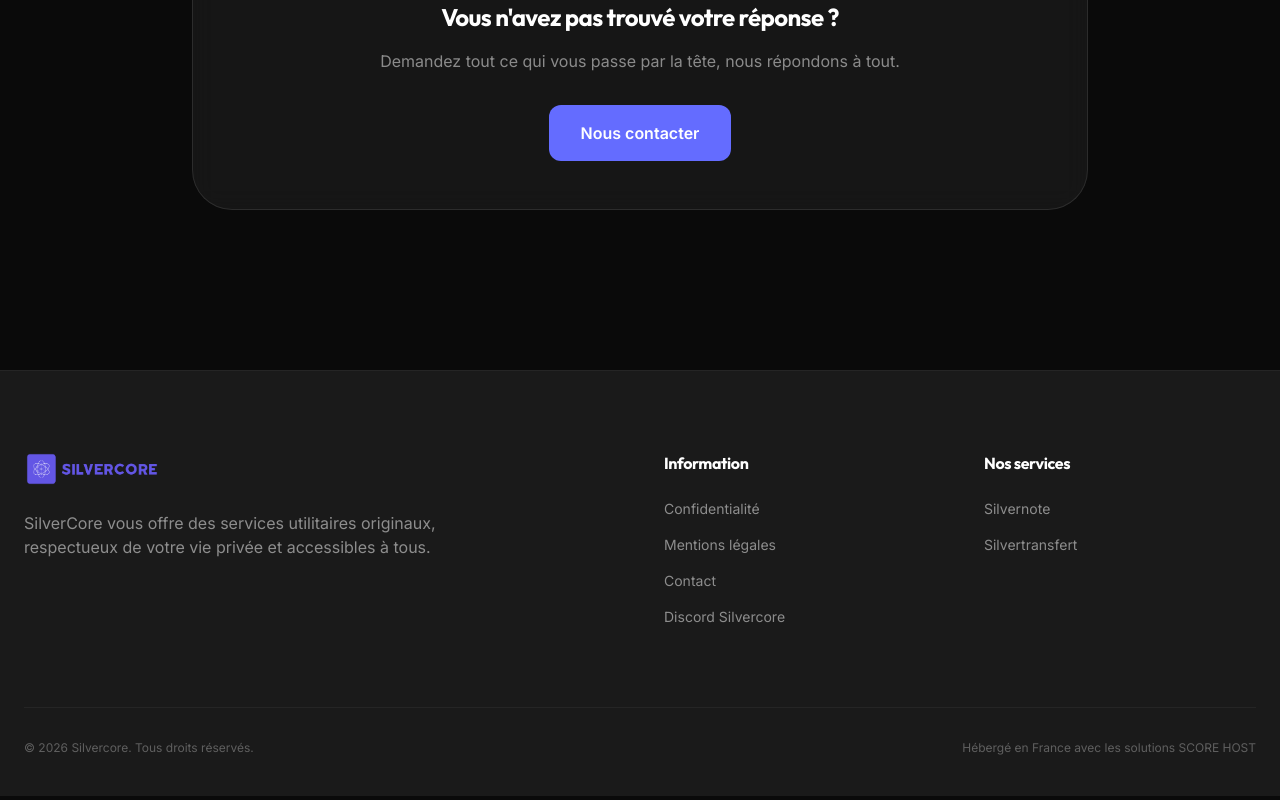
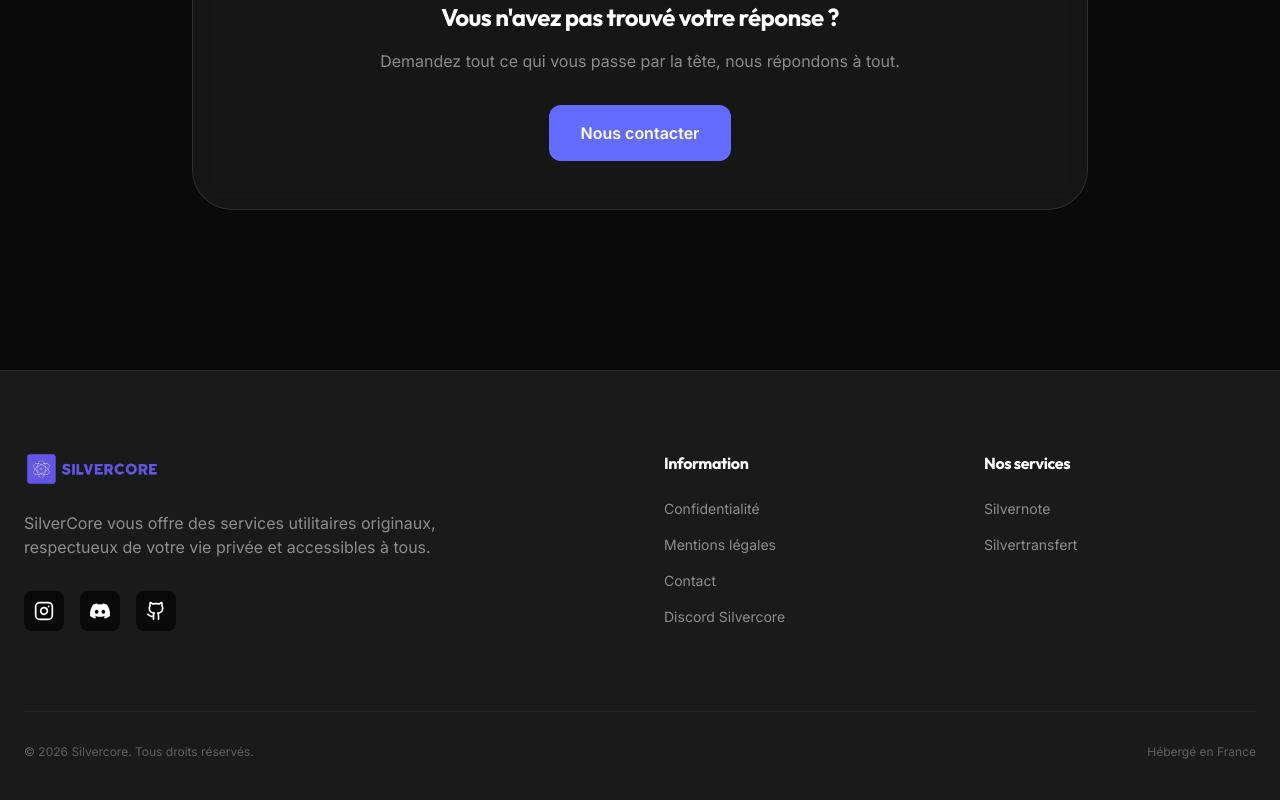
Before and after one commit to SilverCore-Git/web_site, a React (Vite) app: page /faq in a window 1280 px wide. Shown: the part 1533-2333 px from the top of the page. Built offline with nearby package versions, Linux system fonts and the light colour scheme.

Commit message:
add social iocon on footer

```diff
--- a/index.html
+++ b/index.html
@@ -3,6 +3,7 @@
   <head>
     <meta charset="UTF-8" />
     <meta name="viewport" content="width=device-width, initial-scale=1.0" />
+    <link rel="stylesheet" href="https://cdn.jsdelivr.net/npm/bootstrap-icons@1.13.1/font/bootstrap-icons.min.css">
     <title>Silvercore</title>
   </head>
   <body>
--- a/src/components/Layout.tsx
+++ b/src/components/Layout.tsx
@@ -1,7 +1,7 @@
 import { useState, useEffect } from 'react';
 import { Link, useLocation } from 'react-router-dom';
 import { motion, AnimatePresence } from 'motion/react';
-import { Menu, X, Shield } from 'lucide-react';
+import { Menu, X, Github, Instagram } from 'lucide-react';
 import { NAV_LINKS, SITE_NAME } from '@/src/constants';
 import { cn } from '@/src/lib/utils';
 
@@ -98,7 +98,40 @@ export function Footer() {
             respectueux de votre vie privée et accessibles à tous.
           </p>
           <div className="flex gap-4">
-             {/* Social icons could go here */}
+
+            <a
+              className='
+                bg-dark w-10 h-10 cursor-pointer
+                hover:scale-110 transition-all duration-300
+                rounded-lg flex justify-center items-center
+              '
+              href='https://taap.it/silvercore.insta'
+            >
+              <Instagram size={20} />
+            </a>
+
+            <a
+              className='
+                bg-dark w-10 h-10 cursor-pointer
+                hover:scale-110 transition-all duration-300
+                rounded-lg flex justify-center items-center
+              '
+              href='https://taap.it/silvercore.discord'
+            >
+              <i className='bi bi-discord text-xl' />
+            </a>
+
+            <a
+              className='
+                bg-dark w-10 h-10 cursor-pointer
+                hover:scale-110 transition-all duration-300
+                rounded-lg flex justify-center items-center
+              '
+              href='https://taap.it/silvercore.github'
+            >
+              <Github size={20} />
+            </a>
+
           </div>
         </div>
 
@@ -123,7 +156,7 @@ export function Footer() {
 
       <div className="max-w-7xl mx-auto mt-20 pt-8 border-t border-white/5 flex flex-col md:flex-row justify-between items-center gap-4 text-white/30 text-xs">
         <p>© {new Date().getFullYear()} {SITE_NAME}. Tous droits réservés.</p>
-        <p>Hébergé en France avec les solutions SCORE HOST</p>
+        <p>Hébergé en France</p>
       </div>
     </footer>
   );
```
